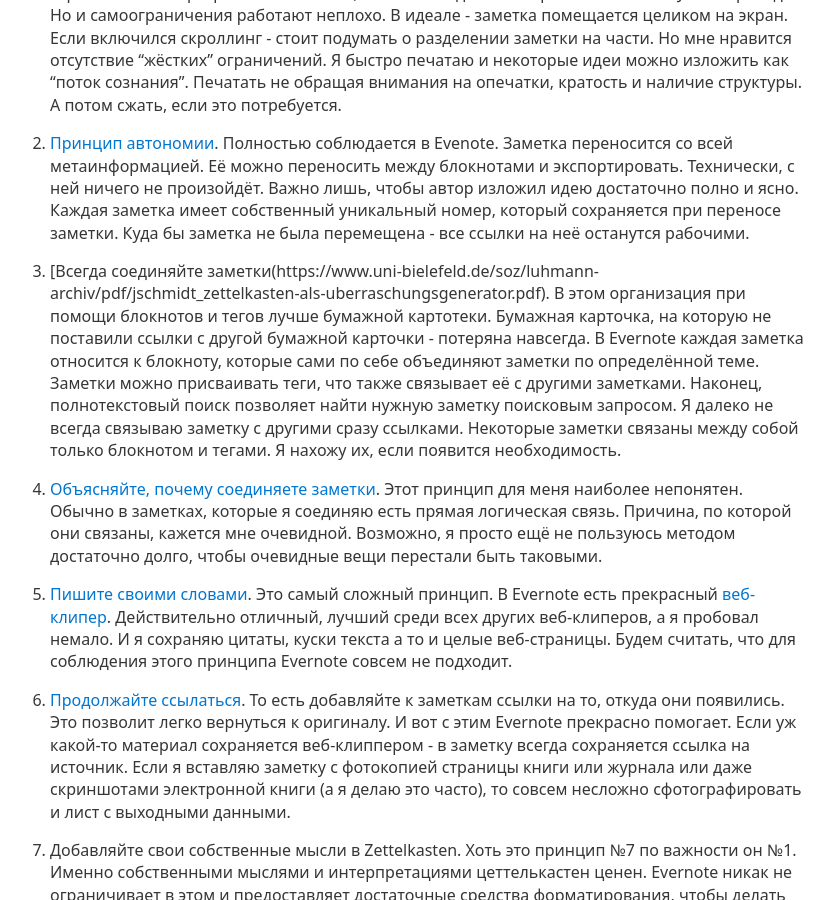
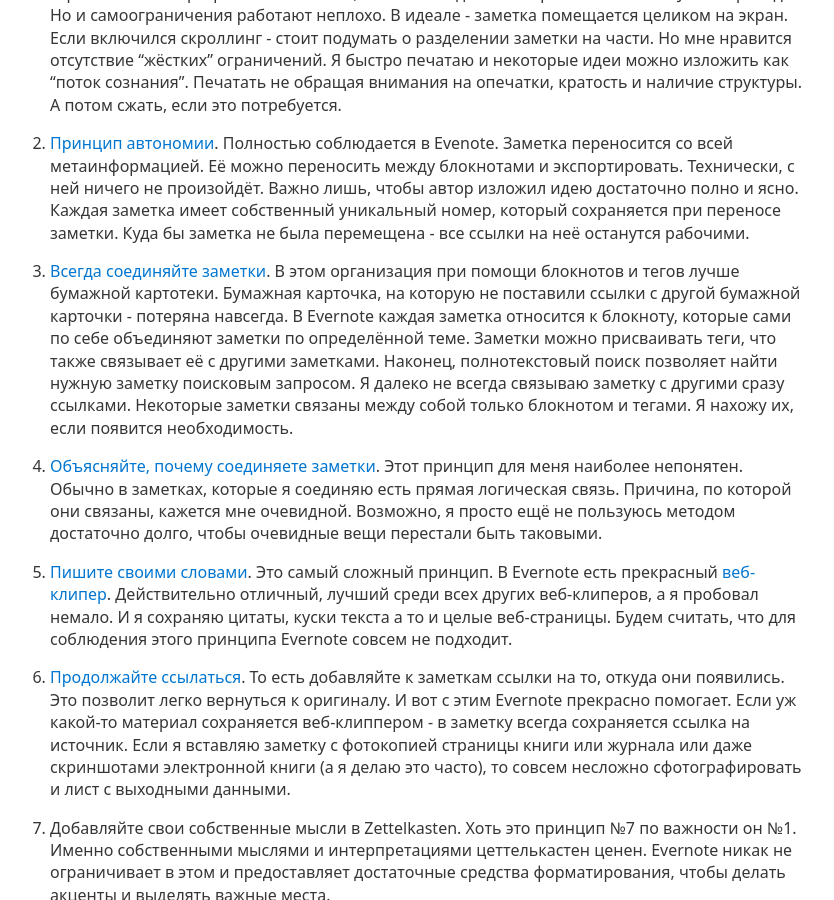
Before and after one commit to kiselevmv/kiselevmv.github.io, a Jekyll site: the page built from _posts/2021-07-01-evernote-zettelkasten.md, in a window 1280 px wide and 900 px high, scrolled down 1793 px. Shown: the whole window, without its empty margins (230-1064 px from the left). Built offline with Jekyll 4.4.1, drawn with Linux system fonts in a browser that asks for light colours.

Commit message:
Update 2021-07-01-evernote-zettelkasten.md

```diff
--- a/_posts/2021-07-01-evernote-zettelkasten.md
+++ b/_posts/2021-07-01-evernote-zettelkasten.md
@@ -43,7 +43,7 @@
 
 2. [Принцип автономии](https://omxi.se/2015-06-21-living-with-a-zettelkasten.html). Полностью соблюдается в Evenote. Заметка переносится со всей метаинформацией. Её можно переносить между блокнотами и экспортировать. Технически, с ней ничего не произойдёт. Важно лишь, чтобы автор изложил идею достаточно полно и ясно. Каждая заметка имеет собственный уникальный номер, который сохраняется при переносе заметки. Куда бы заметка не была перемещена - все ссылки на неё останутся рабочими.
 
-3. [Всегда соединяйте заметки(https://www.uni-bielefeld.de/soz/luhmann-archiv/pdf/jschmidt_zettelkasten-als-uberraschungsgenerator.pdf). В этом организация при помощи блокнотов и тегов лучше бумажной картотеки. Бумажная карточка, на которую не поставили ссылки с другой бумажной карточки - потеряна навсегда. В Evernote каждая заметка относится к блокноту, которые сами по себе объединяют заметки по определённой теме. Заметки можно присваивать теги, что также связывает её с другими заметками. Наконец, полнотекстовый поиск позволяет найти нужную заметку поисковым запросом. Я далеко не всегда связываю заметку с другими сразу ссылками. Некоторые заметки связаны между собой только блокнотом и тегами. Я нахожу их, если появится необходимость.
+3. [Всегда соединяйте заметки](https://www.uni-bielefeld.de/soz/luhmann-archiv/pdf/jschmidt_zettelkasten-als-uberraschungsgenerator.pdf). В этом организация при помощи блокнотов и тегов лучше бумажной картотеки. Бумажная карточка, на которую не поставили ссылки с другой бумажной карточки - потеряна навсегда. В Evernote каждая заметка относится к блокноту, которые сами по себе объединяют заметки по определённой теме. Заметки можно присваивать теги, что также связывает её с другими заметками. Наконец, полнотекстовый поиск позволяет найти нужную заметку поисковым запросом. Я далеко не всегда связываю заметку с другими сразу ссылками. Некоторые заметки связаны между собой только блокнотом и тегами. Я нахожу их, если появится необходимость.
 
 4. [Объясняйте, почему соединяете заметки](https://zettelkasten.de/posts/zettelkasten-antifragile/). Этот принцип для меня наиболее непонятен. Обычно в заметках, которые я соединяю есть прямая логическая связь. Причина, по которой они связаны, кажется мне очевидной. Возможно, я просто ещё не пользуюсь методом достаточно долго, чтобы очевидные вещи перестали быть таковыми.
 
```
